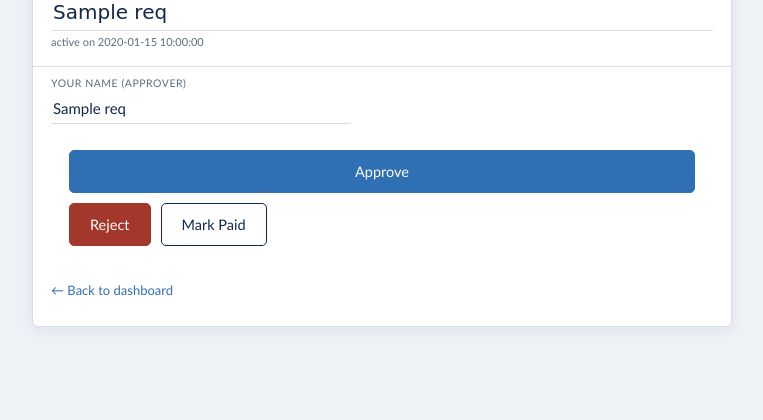
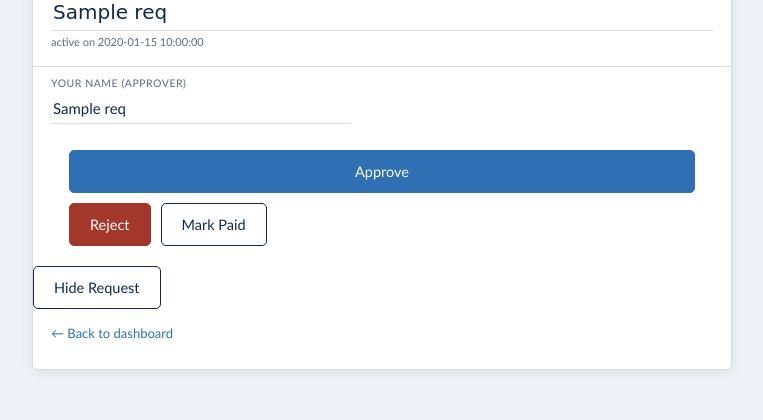
Before and after one commit to Rarejoe/GDX-PETTY-CASH, a Flask app: template templates/detail.html in a window 1280 px wide. Shown: the part 638-1058 px from the top of the page, without its empty margins (258-1021 px from the left). Before the commit the page ends 965 px from the top, so only its background shows below. Run offline with Flask 3, Linux system fonts and the light colour scheme; the template is opened without the code that fills it: most values are stand-ins (such as "Sample title", 1, 10 or a date in 2020); grey boxes marked "Sample" are stand-in pictures; some libraries are stand-ins or nearby versions.

Commit message:
Refactor form structure in detail.html

```diff
--- a/templates/detail.html
+++ b/templates/detail.html
@@ -65,11 +65,17 @@
       <input type="text" name="approver_name" required value="{{ req['approver_name'] or '' }}">
     </div>
     <div class="actions">
-      <button type="submit" name="status" value="Approved" class="primary">Approve</button>
-      <button type="submit" name="status" value="Rejected" class="danger">Reject</button>
-      <button type="submit" name="status" value="Paid" class="secondary">Mark Paid</button>
-    </div>
-  </form>
+  <button type="submit" name="status" value="Approved" class="primary">Approve</button>
+  <button type="submit" name="status" value="Rejected" class="danger">Reject</button>
+  <button type="submit" name="status" value="Paid" class="secondary">Mark Paid</button>
+</div>
+</form>
+
+<form action="{{ url_for('archive_request', request_id=req['id']) }}" method="POST"
+      onsubmit="return confirm('Hide this request from the dashboard?');">
+    <button type="submit" class="secondary">Hide Request</button>
+</form>
+
 
   <a href="{{ url_for('dashboard') }}" class="back-link">← Back to dashboard</a>
 </div>
```
